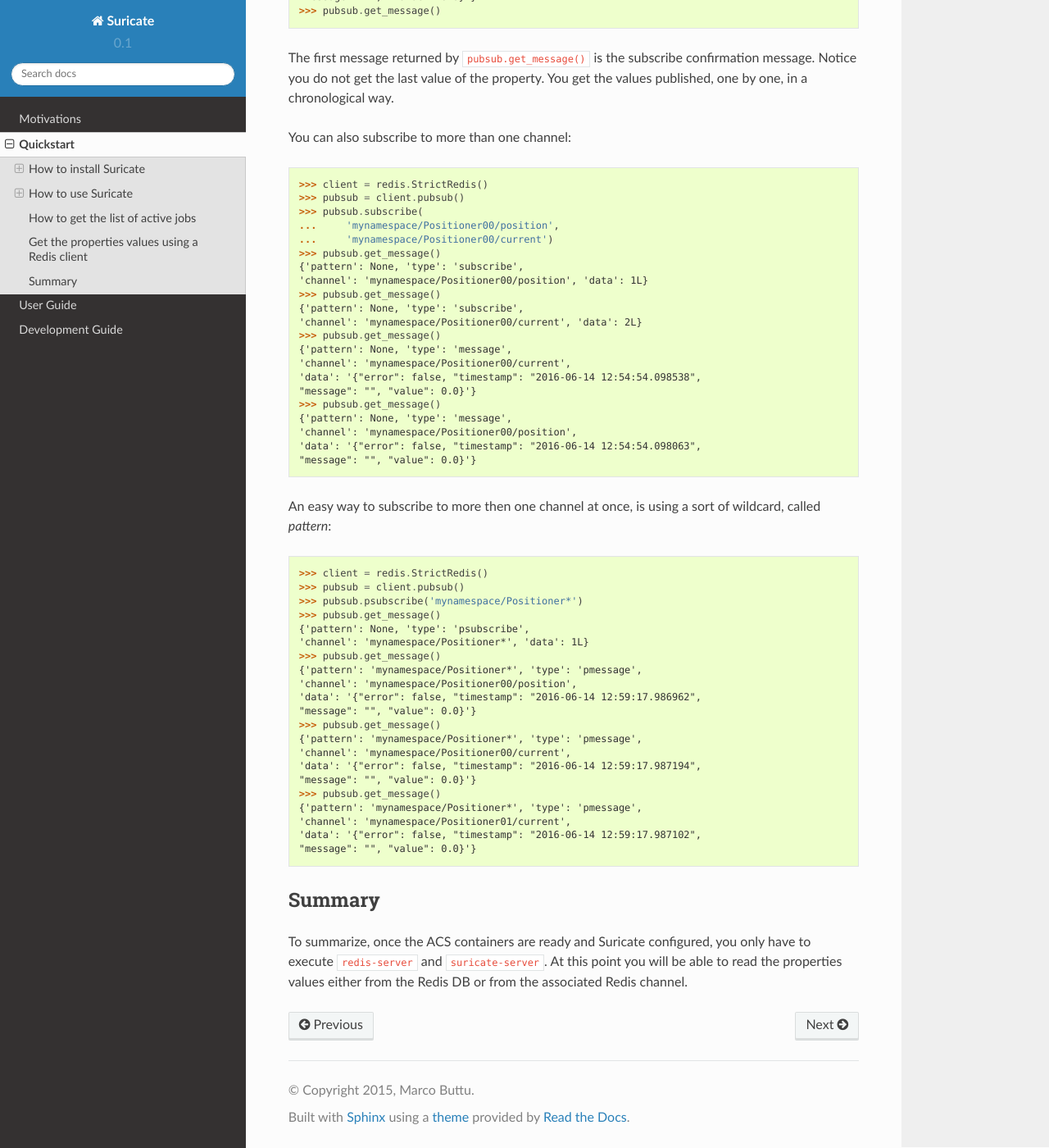
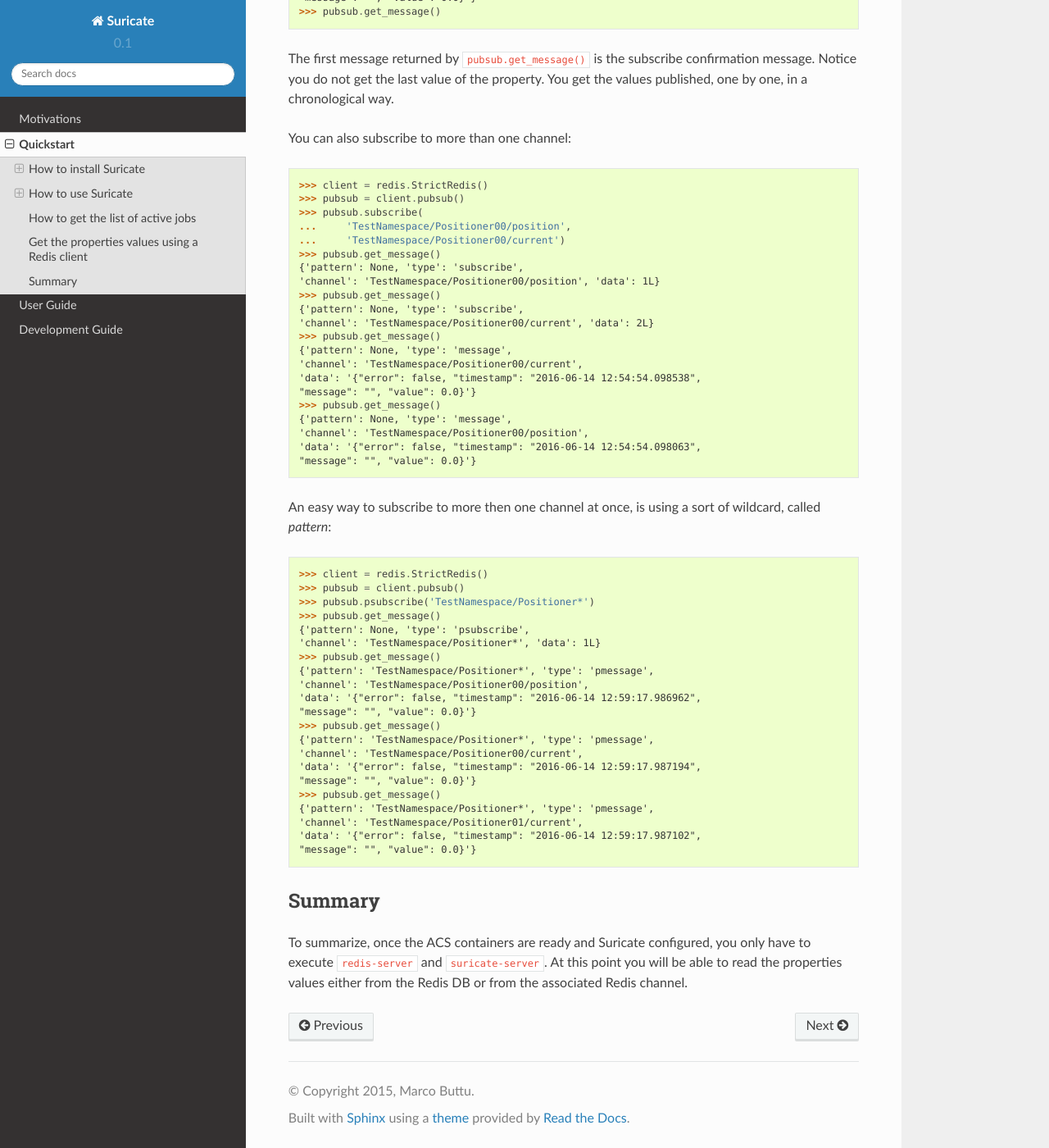
Before and after one commit to discos/suricate, a Sphinx documentation site: the page built from docs/quickstart.rst, in a window 1280 px wide and 1400 px high, scrolled down 5761 px. Shown: the whole window at 82% size. Built offline with Sphinx 7.4.7 and the Read the Docs theme 2.0.0, drawn with Linux system fonts in a browser that asks for light colours; some of the changed text lies outside the part shown.

```diff
--- a/docs/quickstart.rst
+++ b/docs/quickstart.rst
@@ -76,11 +76,11 @@ directory. Its implementation is located in :file:`components/src`:
     Makefile  Positioner
 
 The CDB defines 5 different configurations of the ``Positioner`` class, which
-live in the ``mynamespace`` namespace:
+live in the ``TestNamespace`` namespace:
 
 .. code-block:: bash
 
-    $ ls CDB/alma/mynamespace/
+    $ ls CDB/alma/TestNamespace/
     Positioner  Positioner00  Positioner01  Positioner02  Positioner03
 
 This means we can instantiate 5 ``Positioner`` components at the same time,
@@ -183,10 +183,10 @@ This is a template file, that you can modify in order to indicate the
 properties you want to monitor. Let's have a look at it::
 
     COMPONENTS = {
-        "mynamespace/Positioner00": [
+        "TestNamespace/Positioner00": [
             {"name": "position", "timer": 0.1},
             {"name": "current", "timer": 0.1}],
-        "mynamespace/Positioner01": [
+        "TestNamespace/Positioner01": [
             {"name": "current", "timer": 0.1}],
     }
 
@@ -195,8 +195,8 @@ names, and the values are a list of properties, represented as a dictionary.
 The file showed above, created by ``suricate-config``,  is the configuration
 file we will use during the tests. Using this file, Suricate will monitor two
 properties of the
-component ``mynamespace/Positioner00``, named ``position`` and ``current``, and
-one property of ``mynamespace/Positioner01``, named ``current``. The frequency
+component ``TestNamespace/Positioner00``, named ``position`` and ``current``, and
+one property of ``TestNamespace/Positioner01``, named ``current``. The frequency
 sampling is the same for all properties: 0.1 seconds.
 
 Run Suricate
@@ -228,15 +228,15 @@ Here is an example using curl:
     {
       "jobs": [
         {
-          "id": "mynamespace/Positioner00/position",
+          "id": "TestNamespace/Positioner00/position",
           "timer": 0.10000000000000001
         },
         {
-          "id": "mynamespace/Positioner00/current",
+          "id": "TestNamespace/Positioner00/current",
           "timer": 0.10000000000000001
         },
         {
-          "id": "mynamespace/Positioner01/current",
+          "id": "TestNamespace/Positioner01/current",
           "timer": 0.10000000000000001
         }
       ]
@@ -255,9 +255,9 @@ the third-party `requests <http://docs.python-requests.org/>`__ library:
     >>> for job in jobs:
     ...     print(job['id'], job['timer'])
     ...
-    (u'mynamespace/Positioner00/position', 0.10000000000000001)
-    (u'mynamespace/Positioner00/current', 0.10000000000000001)
-    (u'mynamespace/Positioner01/current', 0.10000000000000001)
+    (u'TestNamespace/Positioner00/position', 0.10000000000000001)
+    (u'TestNamespace/Positioner00/current', 0.10000000000000001)
+    (u'TestNamespace/Positioner01/current', 0.10000000000000001)
 
 .. _quickstart-clients:
 
@@ -275,11 +275,11 @@ Redis' ``get`` command::
 
     >>> from redis import StrictRedis
     >>> r = StrictRedis()
-    >>> r.get('mynamespace/Positioner00/position')
+    >>> r.get('TestNamespace/Positioner00/position')
     '0.0 @ 2016-06-14 10:36:58.393272'
-    >>> r.get('mynamespace/Positioner00/current')
+    >>> r.get('TestNamespace/Positioner00/current')
     '0.0 @ 2016-06-14 10:37:05.495497'
-    >>> r.get('mynamespace/Positioner01/current')
+    >>> r.get('TestNamespace/Positioner01/current')
     '0.0 @ 2016-06-14 10:37:35.238080'
 
 The Redis key is the job identifier, and the value is the last value of the property.
@@ -287,7 +287,7 @@ In this example, the values are all ``0.0``. The value and the timestamp are
 separated by a ``@``. If the key refers to a not monitored property,
 you get ``None``::
 
-    >>> r.get('mynamespace/Positioner01/foo')
+    >>> r.get('TestNamespace/Positioner01/foo')
     >>>
 
 Using the publish/subscribe paradigm, you can get all the values published
@@ -297,18 +297,18 @@ Here is an example::
     >>> import redis
     >>> client = redis.StrictRedis()
     >>> pubsub = client.pubsub()
-    >>> pubsub.subscribe('mynamespace/Positioner01/current')
+    >>> pubsub.subscribe('TestNamespace/Positioner01/current')
     >>> pubsub.get_message()
     {'pattern': None, 'type': 'subscribe',
-    'channel': 'mynamespace/Positioner01/current', 'data': 1L}
+    'channel': 'TestNamespace/Positioner01/current', 'data': 1L}
     >>> pubsub.get_message()
     {'pattern': None, 'type': 'message',
-    'channel': 'mynamespace/Positioner01/current',
+    'channel': 'TestNamespace/Positioner01/current',
     'data': '{"error": false, "timestamp": "2016-06-14 11:21:40.394367",
     "message": "", "value": 0.0}'}
     >>> pubsub.get_message()
     {'pattern': None, 'type': 'message',
-    'channel': 'mynamespace/Positioner01/current',
+    'channel': 'TestNamespace/Positioner01/current',
     'data': '{"error": false, "timestamp": "2016-06-14 11:21:40.441427",
     "message": "", "value": 0.0}'}
     >>> pubsub.get_message()
@@ -324,22 +324,22 @@ You can also subscribe to more than one channel::
     >>> client = redis.StrictRedis()
     >>> pubsub = client.pubsub()
     >>> pubsub.subscribe(
-    ...     'mynamespace/Positioner00/position',
-    ...     'mynamespace/Positioner00/current')
+    ...     'TestNamespace/Positioner00/position',
+    ...     'TestNamespace/Positioner00/current')
     >>> pubsub.get_message()
     {'pattern': None, 'type': 'subscribe',
-    'channel': 'mynamespace/Positioner00/position', 'data': 1L}
+    'channel': 'TestNamespace/Positioner00/position', 'data': 1L}
     >>> pubsub.get_message()
     {'pattern': None, 'type': 'subscribe',
-    'channel': 'mynamespace/Positioner00/current', 'data': 2L}
+    'channel': 'TestNamespace/Positioner00/current', 'data': 2L}
     >>> pubsub.get_message()
     {'pattern': None, 'type': 'message',
-    'channel': 'mynamespace/Positioner00/current',
+    'channel': 'TestNamespace/Positioner00/current',
     'data': '{"error": false, "timestamp": "2016-06-14 12:54:54.098538",
     "message": "", "value": 0.0}'}
     >>> pubsub.get_message()
     {'pattern': None, 'type': 'message',
-    'channel': 'mynamespace/Positioner00/position',
+    'channel': 'TestNamespace/Positioner00/position',
     'data': '{"error": false, "timestamp": "2016-06-14 12:54:54.098063",
     "message": "", "value": 0.0}'}
 
@@ -348,23 +348,23 @@ sort of wildcard, called *pattern*::
 
     >>> client = redis.StrictRedis()
     >>> pubsub = client.pubsub()
-    >>> pubsub.psubscribe('mynamespace/Positioner*')
+    >>> pubsub.psubscribe('TestNamespace/Positioner*')
     >>> pubsub.get_message()
     {'pattern': None, 'type': 'psubscribe',
-    'channel': 'mynamespace/Positioner*', 'data': 1L}
+    'channel': 'TestNamespace/Positioner*', 'data': 1L}
     >>> pubsub.get_message()
-    {'pattern': 'mynamespace/Positioner*', 'type': 'pmessage',
-    'channel': 'mynamespace/Positioner00/position',
+    {'pattern': 'TestNamespace/Positioner*', 'type': 'pmessage',
+    'channel': 'TestNamespace/Positioner00/position',
     'data': '{"error": false, "timestamp": "2016-06-14 12:59:17.986962",
     "message": "", "value": 0.0}'}
     >>> pubsub.get_message()
-    {'pattern': 'mynamespace/Positioner*', 'type': 'pmessage',
-    'channel': 'mynamespace/Positioner00/current',
+    {'pattern': 'TestNamespace/Positioner*', 'type': 'pmessage',
+    'channel': 'TestNamespace/Positioner00/current',
     'data': '{"error": false, "timestamp": "2016-06-14 12:59:17.987194",
     "message": "", "value": 0.0}'}
     >>> pubsub.get_message()
-    {'pattern': 'mynamespace/Positioner*', 'type': 'pmessage',
-    'channel': 'mynamespace/Positioner01/current',
+    {'pattern': 'TestNamespace/Positioner*', 'type': 'pmessage',
+    'channel': 'TestNamespace/Positioner01/current',
     'data': '{"error": false, "timestamp": "2016-06-14 12:59:17.987102",
     "message": "", "value": 0.0}'}
 
```
Also changed, not shown: docs/devguide.rst (+8 -8 lines), 5 other files.
